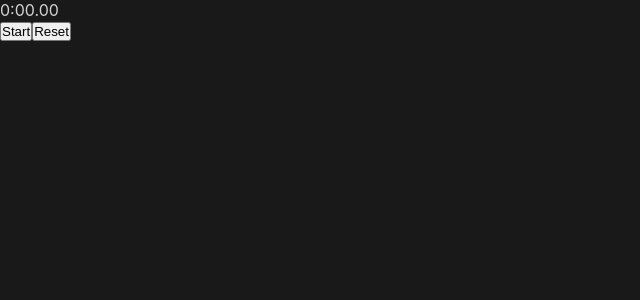
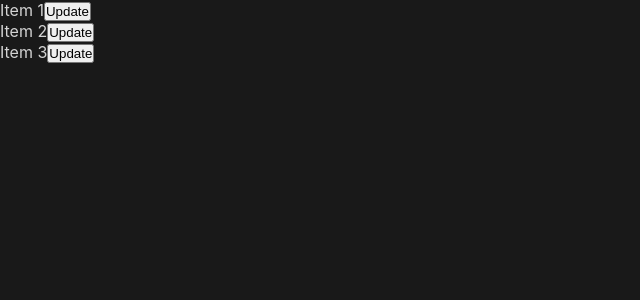
Before and after one commit to Muhammadrizo14/fastfingers, a React (Create React App) app: page /test in a window 1280 px wide. Shown: the top 300 px of the page, without its empty margins (0-640 px from the left). Built offline with nearby package versions, Linux system fonts and the light colour scheme.

Commit message:
clear code

```diff
--- a/src/App.css
+++ b/src/App.css
@@ -41,10 +41,6 @@
   font-size: 26px;
   padding: 3px;
   border-radius: 4px;
-}
-
-.text p:first-child {
-  background-color: rgb(155, 155, 155);
 }
 
 .err {
--- a/src/App.tsx
+++ b/src/App.tsx
@@ -6,13 +6,12 @@ import Popup from './Components/popup';
 
 function App() {
   const [typeInput, setTypeInput] = useState('')
-  const [words, setWords] = useState<string[]>([])
-  const [counter, setCounter] = useState(0)
+  const [words, setWords] = useState<any[]>([])
+  const [counter, setCounter] = useState(1)
   const [modal, setModal] = useState(false)
   const [settingsModal, setSettingsModal] = useState(false)
   const [wpm, setWpm] = useState(0)
   const [passedWords, setPassedWords] = useState(0)
-  const wordRefs = useRef<any>([]);
   // time
   const [time, setTime] = useState(0);
   const [isRunning, setIsRunning] = useState(false);
@@ -20,13 +19,7 @@ function App() {
   const input = useRef<any>()
   const [numberOfWords, setNumberOfWords] = useState(5)
 
-  useEffect(() => {
-    // Добавляем ссылки на элементы в массив wordRefs
-    wordRefs.current = words.map(() => React.createRef());
-  }, [words]);
-
   const start = () => {
-
     if (isRunning) {
       clearInterval(timerRef.current);
     } else {
@@ -61,12 +54,43 @@ function App() {
     return `${pad(minutes)}:${pad(seconds)}.${pad(ms)}`;
   };
 
+  const updateItem = async (itemId: number, status: string) => {
+
+
+    console.log(`came id ${itemId} to ${status}`);
+    ;
+
+    // Create a new array with the updated item
+    const updatedItems = words.map(item => {
+      if (item.id === itemId) {
+        if (words.length !== itemId) {
+          words[itemId].status = 'cur'
+        }
+        return { ...item, status }
+      } else {
+        return item
+      }
+    });
+
+    // Set the new state
+    setWords(updatedItems);
+  };
+
 
   const getAllWords = () => {
     axios
       .get(`https://random-word-api.herokuapp.com/word?number=${numberOfWords}&length=5`)
-      .then(res => {
-        setWords(res.data)
+      .then(async res => {
+        let data = res.data
+        console.log(data);
+        let id = 0;
+        let newWords = data.map((word: string) => {
+          id++
+
+          return word === data[0] ? { id, word, status: 'cur' } : { id, word, status: '' };
+        });
+        setWords(newWords)
+
       })
       .catch(err => {
         console.log(err);
@@ -76,34 +100,33 @@ function App() {
 
 
 
-  const checkInput = (e: React.ChangeEvent<HTMLInputElement>) => {
+  const checkInput = async (e: React.ChangeEvent<HTMLInputElement>) => {
     setTypeInput(e.target.value)
     !isRunning && start()
 
 
     if (e.target.value.includes(' ')) {
-      if (typeInput === document.querySelector(`.word${counter}`)?.innerHTML) {
-        setPassedWords(prev => prev + 1)
-        setCounter(prev => prev + 1)
+      console.log(`must be ${words[counter - 1].word}`);
+      console.log(`typed ${typeInput}`);
+      console.log(`counter ${counter}`);
 
 
-        document.querySelector(`.word${counter}`)?.classList.add('passed')
-        document.querySelector(`.word${counter + 1}`)?.classList.add('cur')
-        document.querySelector(`.word${counter}`)?.classList.remove('cur')
+      if (typeInput === words[counter - 1].word) {
+        console.log(`success`);
 
+        await updateItem(counter, 'passed')
+        await setPassedWords(prev => prev + 1)
+        setCounter(prev => prev + 1)
       } else {
-        document.querySelector(`.word${counter}`)?.classList.add('err')
-        document.querySelector(`.word${counter}`)?.classList.remove('cur')
-
-        document.querySelector(`.word${counter + 1}`)?.classList.add('cur')
-
+        console.log(`error`);
+        await updateItem(counter, 'err')
         setCounter(prev => prev + 1)
       }
 
 
       setTypeInput('')
 
-      if (counter + 1 === words.length) {
+      if (counter === words.length) {
         reset()
         setModal(true)
 
@@ -118,7 +141,9 @@ function App() {
   }
 
 
-
+  useEffect(() => {
+    console.log('Updated State:', words);
+  }, [words]);
   useEffect(() => {
     input.current.focus()
     getAllWords()
@@ -146,7 +171,7 @@ function App() {
 
             <input type="number" value={numberOfWords} min={1} onChange={(e: any) => { setNumberOfWords(e.target.value) }} placeholder='Length of words' />
 
-            <button className='close' onClick={() => (setSettingsModal(false), getAllWords( ))}>
+            <button className='close' onClick={() => (setSettingsModal(false), getAllWords())}>
               <svg clipRule="evenodd" fillRule="evenodd" strokeLinejoin="round" strokeMiterlimit="2" viewBox="0 0 24 24" xmlns="http://www.w3.org/2000/svg"><path d="m12 10.93 5.719-5.72c.146-.146.339-.219.531-.219.404 0 .75.324.75.749 0 .193-.073.385-.219.532l-5.72 5.719 5.719 5.719c.147.147.22.339.22.531 0 .427-.349.75-.75.75-.192 0-.385-.073-.531-.219l-5.719-5.719-5.719 5.719c-.146.146-.339.219-.531.219-.401 0-.75-.323-.75-.75 0-.192.073-.384.22-.531l5.719-5.719-5.72-5.719c-.146-.147-.219-.339-.219-.532 0-.425.346-.749.75-.749.192 0 .385.073.531.219z" /></svg>
             </button>
           </>
@@ -169,11 +194,12 @@ function App() {
 
 
       <div className="text">
-        {words.map((word, index) => (
-          // <p ref={el => (wordsOnParagraph.current.push(el), console.log(1))} key={word}>{word}</p>
-          <p className={`word${index.toString()} wordtype`} key={word}>{word}</p>
+        {words.map(word => (
+          <p className={`${word.status === 'cur' && 'cur'} ${word.status === 'err' && 'err'} ${word.status === 'passed' && 'passed'}`} key={word.id}>{word.word}</p>
         ))}
       </div>
+
+
 
       <div className="type">
         <div className='timer'>
--- a/src/Pages/Test.tsx
+++ b/src/Pages/Test.tsx
@@ -1,45 +1,35 @@
-// Stopwatch.tsx
+import React, { useState } from 'react';
 
-import React, { useState, useRef } from 'react';
+const MyComponent = () => {
+    const [items, setItems] = useState([
+        { id: 1, name: 'Item 1' },
+        { id: 2, name: 'Item 2' },
+        { id: 3, name: 'Item 3' },
+    ]);
 
-const Stopwatch: React.FC = () => {
-    const [isRunning, setIsRunning] = useState(false);
-    const [elapsedTime, setElapsedTime] = useState<number>(0);
-    const intervalRef = useRef<number | null | any>(null);
+    // Function to update the state
+    const updateItem = (itemId: any, newName: any) => {
+        // Create a new array with the updated item
+        const updatedItems = items.map(item =>
+            item.id === itemId ? { ...item, name: newName } : item
+        );
 
-    const startStopwatch = () => {
-        console.log(elapsedTime);
-
-        if (!isRunning) {
-            const startTime = Date.now() - elapsedTime;
-            intervalRef.current = setInterval(() => {
-                setElapsedTime(Date.now() - startTime);
-            }, 10);
-        } else {
-            clearInterval(intervalRef.current!);
-        }
-        setIsRunning(!isRunning);
-    };
-
-    const resetStopwatch = () => {
-        clearInterval(intervalRef.current!);
-        setIsRunning(false);
-        setElapsedTime(0);
-    };
-
-    const formatTime = (time: number): string => {
-        const minutes = Math.floor(time / 60000);
-        const seconds = ((time % 60000) / 1000).toFixed(2);
-        return `${minutes}:${(+seconds < 10 ? '0' : '')}${seconds}`;
+        // Set the new state
+        setItems(updatedItems);
     };
 
     return (
         <div>
-            <div>{formatTime(elapsedTime)}</div>
-            <button onClick={startStopwatch}>{isRunning ? 'Pause' : 'Start'}</button>
-            <button onClick={resetStopwatch}>Reset</button>
+            {items.map(item => (
+                <div key={item.id}>
+                    {item.name}
+                    <button onClick={() => updateItem(item.id, `New ${item.name}`)}>
+                        Update
+                    </button>
+                </div>
+            ))}
         </div>
     );
 };
 
-export default Stopwatch;
+export default MyComponent;
```
